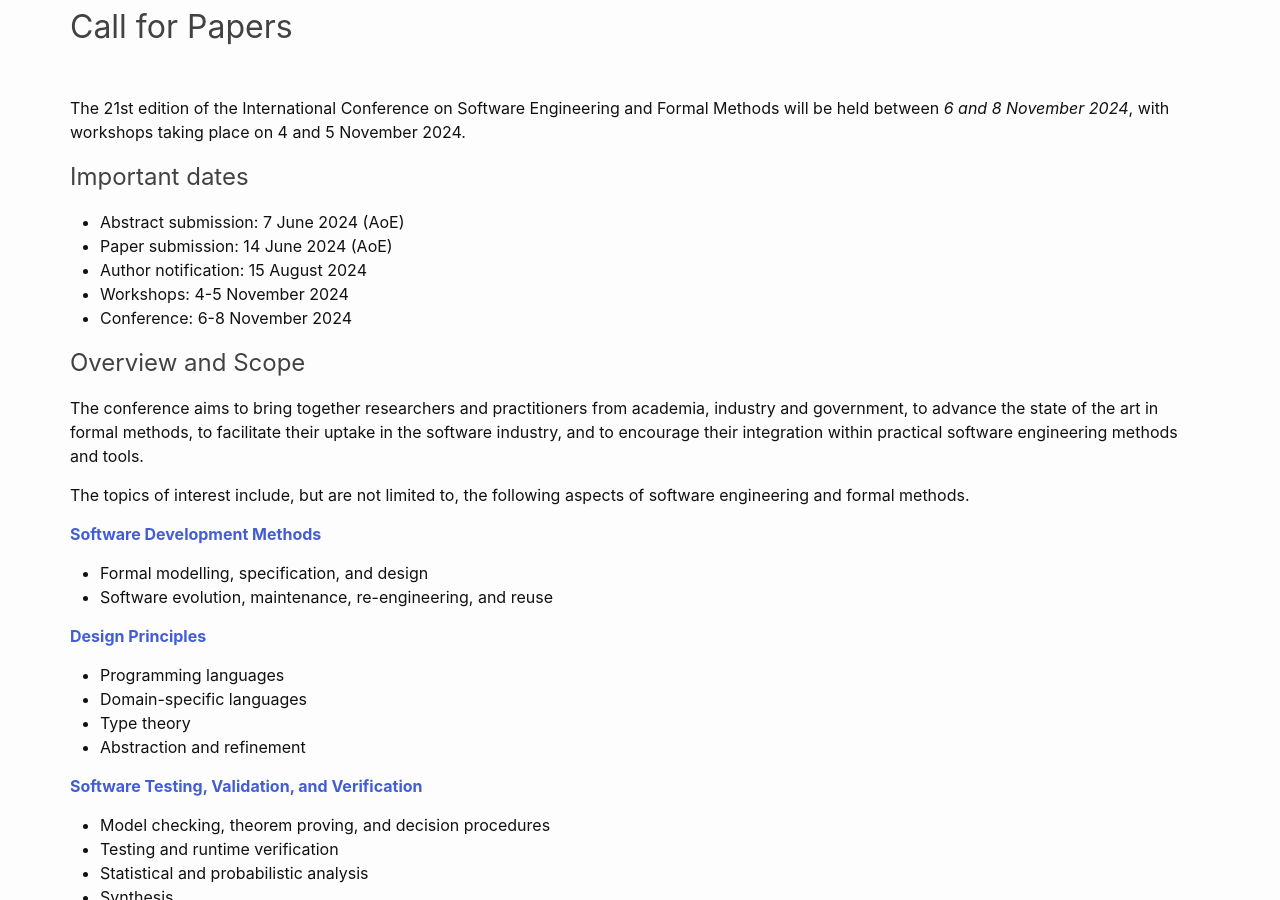
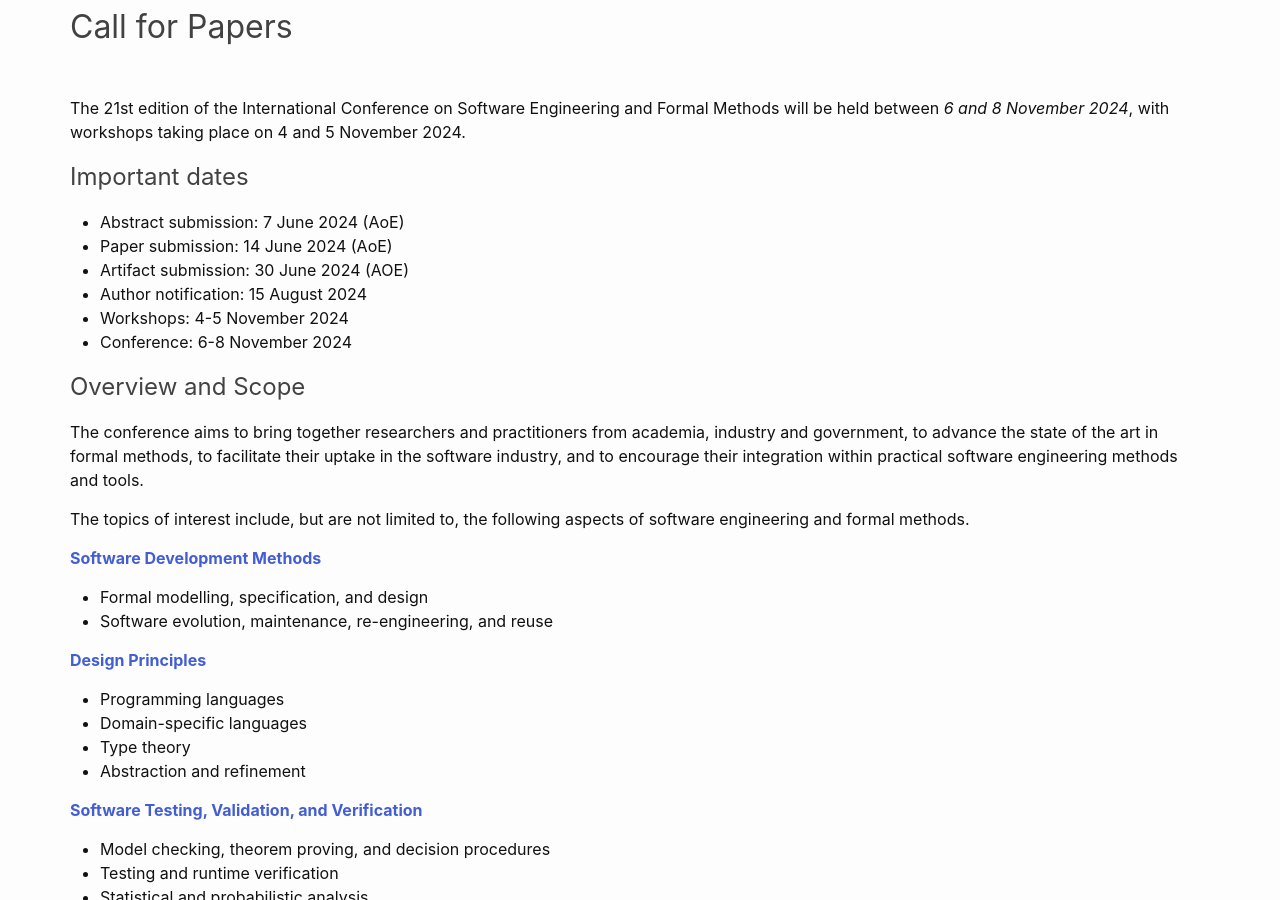
Before and after one commit to sefm-conference/2024, a Jekyll site: the page built from _pages/callforpapers.md, in a window 1280 px wide and 900 px high, scrolled down 493 px. Built offline with Jekyll 4.4.1, drawn with Linux system fonts in a browser that asks for light colours; part of the change alters nothing that is shown.

Commit message:
Update callforpapers.md
add deadline for artifact submission

```diff
--- a/_pages/callforpapers.md
+++ b/_pages/callforpapers.md
@@ -12,6 +12,7 @@ Formal Methods will be held between *6 and 8 November 2024*, with workshops taki
 ## Important dates
 - Abstract submission: 7 June 2024 (AoE)
 - Paper submission: 14 June 2024 (AoE)
+- Artifact submission: 30 June 2024 (AOE)
 - Author notification: 15 August 2024
 - Workshops: 4-5 November 2024
 - Conference: 6-8 November 2024
@@ -82,7 +83,7 @@ Papers can be submitted through Easychair: [https://easychair.org/conferences/?c
 
 ## Artifact Evaluation
 
-Similar to last year, SEFM provides an artifact evaluation (AE). An artifact contains any necessary material to support the claims made in the paper and ideally makes the results fully reproducible. Submission of an artifact is **optional for regular papers** and **mandatory for tool papers**. The artifacts will be judged by the Artifact Evaluation Committee (AEC). More details can be found on the [artifact page]({{ site.baseurl }}{~~~~% link _pages/artifacts.md %}).
+Similar to last year, SEFM provides an artifact evaluation (AE). An artifact contains any necessary material to support the claims made in the paper and ideally makes the results fully reproducible. Submission of an artifact is **optional for regular papers** and **mandatory for tool papers**. The artifacts will be judged by the Artifact Evaluation Committee (AEC). More details can be found on the [artifact page]({{ site.baseurl }}{/artifact/})<!--[artifact page]({{ site.baseurl }}{~~~~% link _pages/artifacts.md %}).-->
 
 ## Publication
 
```
